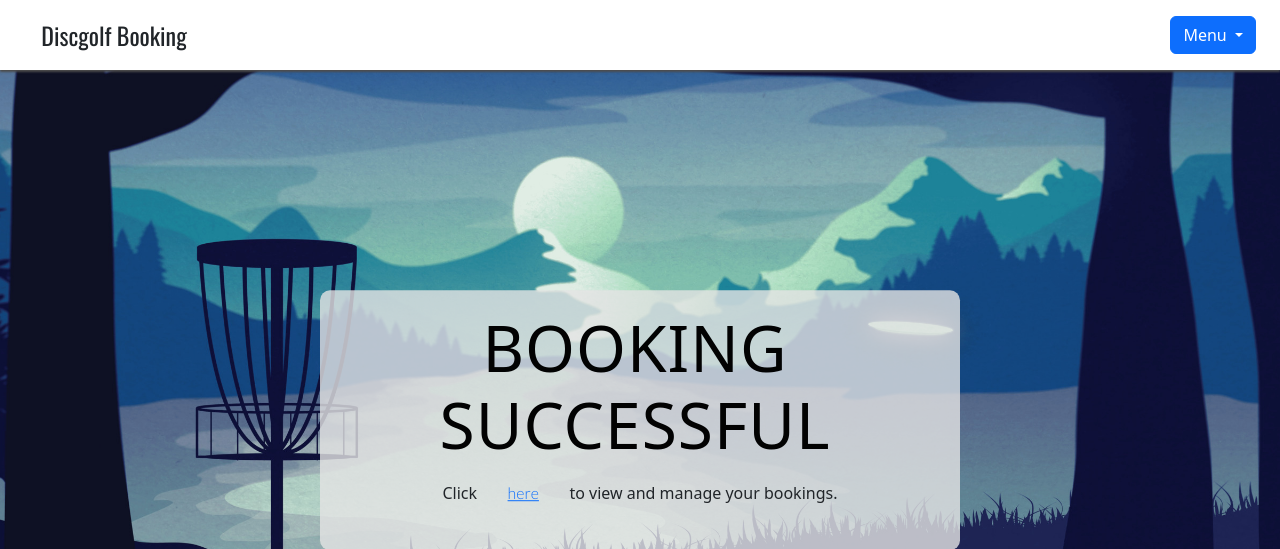
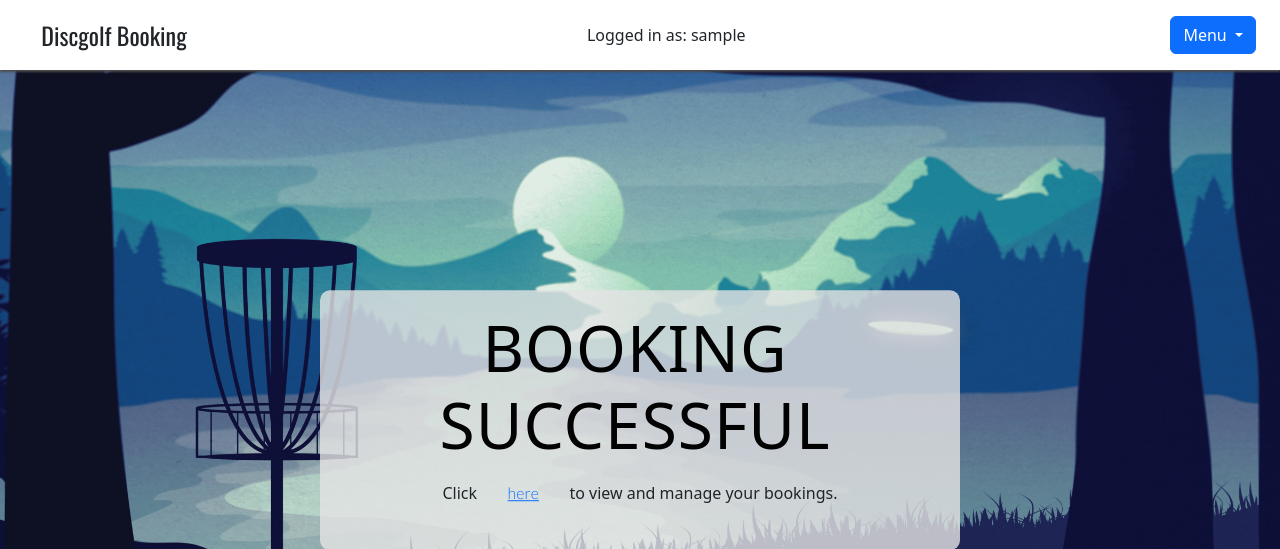
Before and after one commit to Storkfrasse/Discgolfpp4, a Django app: page /booking-success/ in a window 1280 px wide. Shown: the top 549 px of the page. Run offline with Django 4.2, Linux system fonts and the light colour scheme; the visitor is signed in with stand-in values (Sample User, id 1); some libraries are stand-ins or nearby versions.

Commit message:
added so users se that they are logged in

```diff
--- a/booking/templates/booking/header.html
+++ b/booking/templates/booking/header.html
@@ -12,6 +12,11 @@
 <body>
     <header id="header" class="d-flex justify-content-between align-items-center py-3 px-4">
         <a href="/" id="logo" class="header-content">Discgolf Booking</a>
+        <div class="user-info">
+            {% if user.is_authenticated %}
+                <span class="logged-in-as">Logged in as: {{ user.username }}</span>
+            {% endif %}
+        </div>
         <div class="dropdown">
             <button class="btn btn-primary dropdown-toggle" type="button" id="dropdownMenuButton" data-bs-toggle="dropdown" aria-expanded="false">
                 Menu
```
